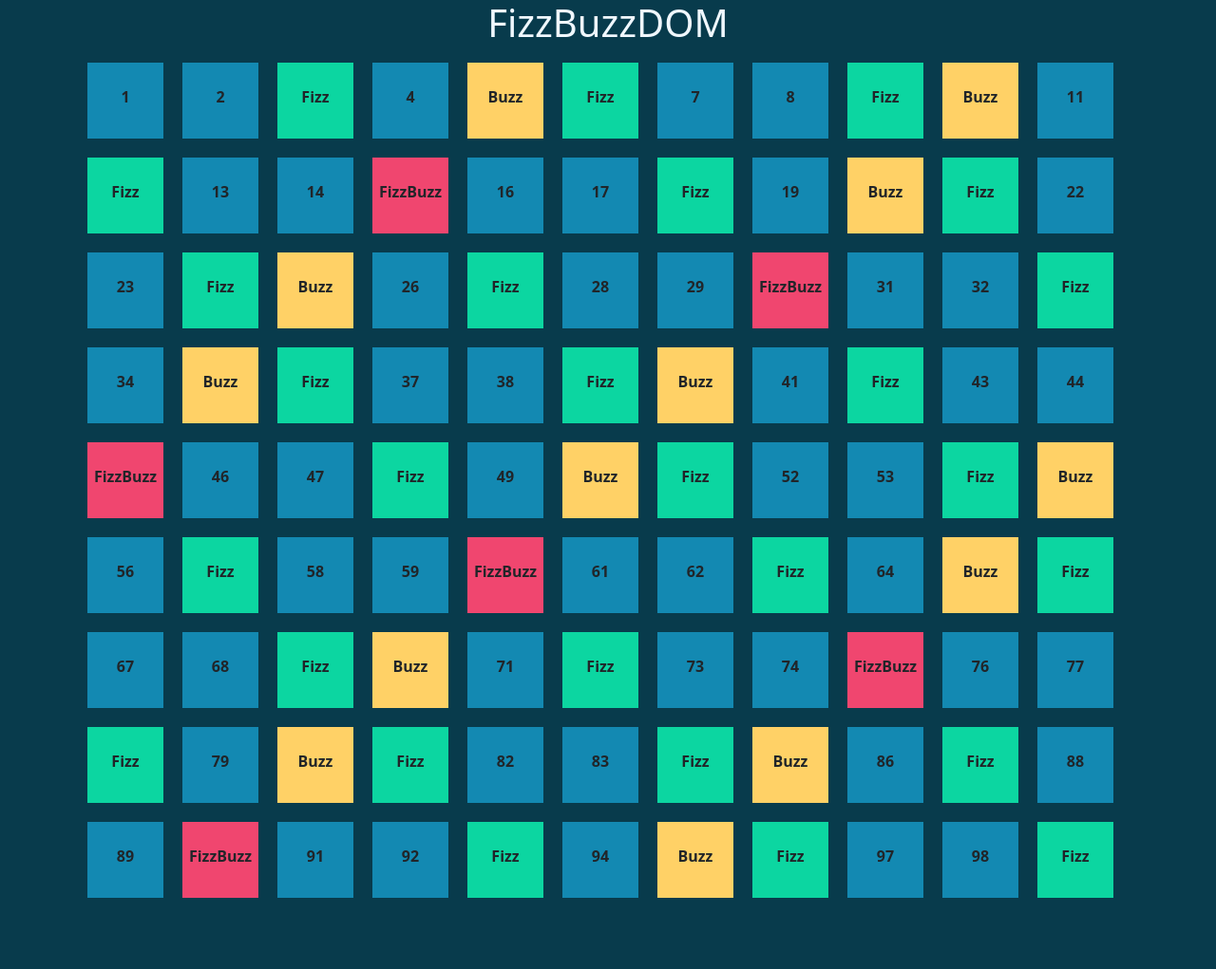
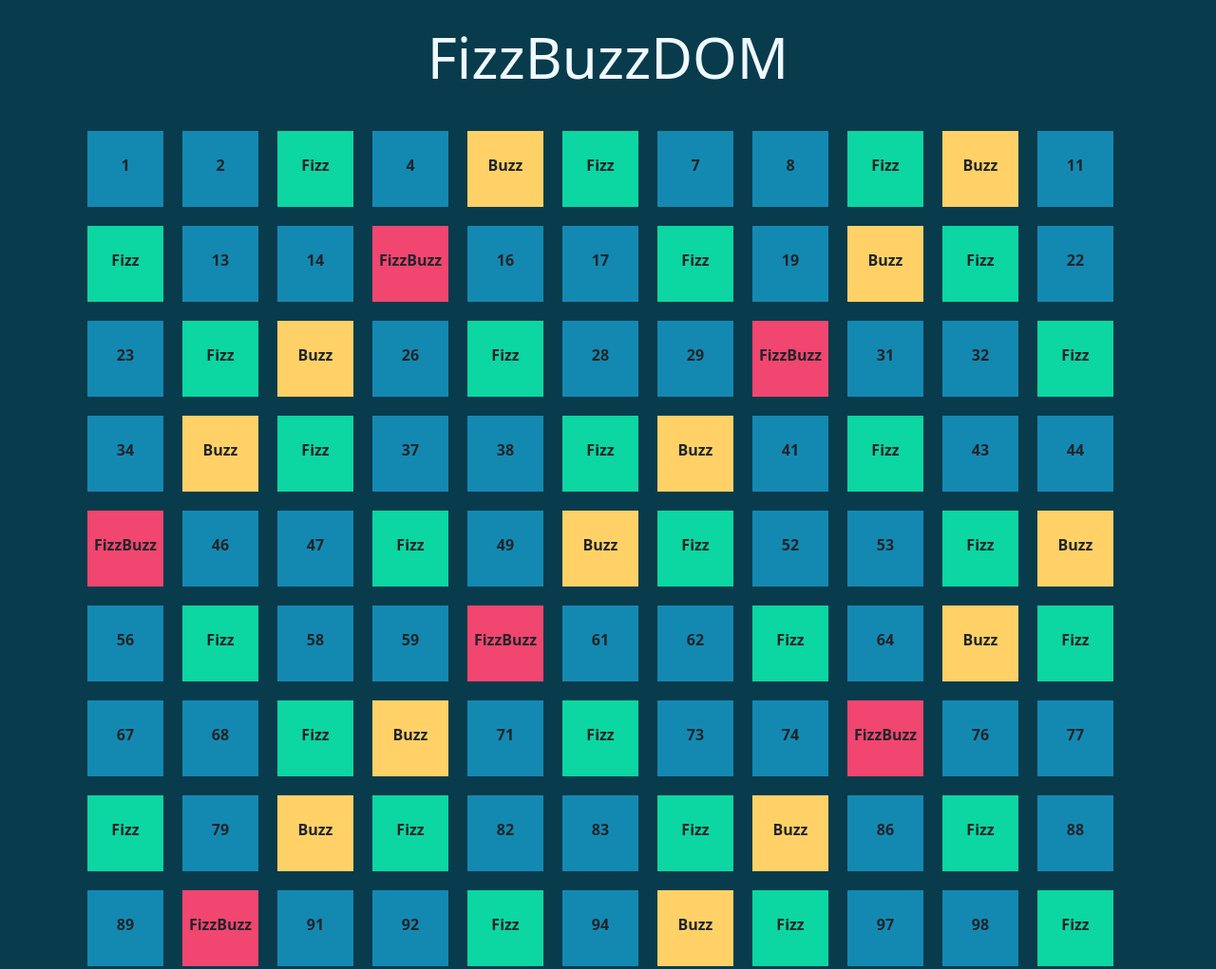
Before and after one commit to AlbertoMessineo/js-fizzbuzz, a plain HTML site: page index.html in a window 1280 px wide. Shown: the whole page at 95% size. Before the commit the page ends 956 px from the top, so only its background shows below. Drawn offline with nearby package versions, Linux system fonts and the light colour scheme.

Commit message:
feat: h1 fonts-size

```diff
--- a/css/styles.css
+++ b/css/styles.css
@@ -30,4 +30,5 @@
 /* STYLE */
 .h1.h1{
     color: aliceblue;
+    font-size: 60px;
 }
--- a/index.html
+++ b/index.html
@@ -11,7 +11,7 @@
 </head>
 <body class="background">
 <header class="container text-center">
-    <h1 class="h1">FizzBuzzDOM</h1>
+    <h1 class="h1 p-4">FizzBuzzDOM</h1>
 </header>
 <main class="container container-fluid d-flex  flex-wrap">
 </main>
--- a/main.js
+++ b/main.js
@@ -9,7 +9,7 @@ for( let i= 1; i <100; i++){
     // creo i div per l'html
     const elementBox = document.createElement('div');
     elementMain.append(elementBox);
-    elementBox.classList.add("box" , "text-center", "fw-bolder" ,"align-middle", "pt-4");
+    elementBox.classList.add("box" , "text-center", "fw-bolder" , "pt-4");
 
     // numeri divisibili per 3 e 5
     if (i % 15 === 0){
```
